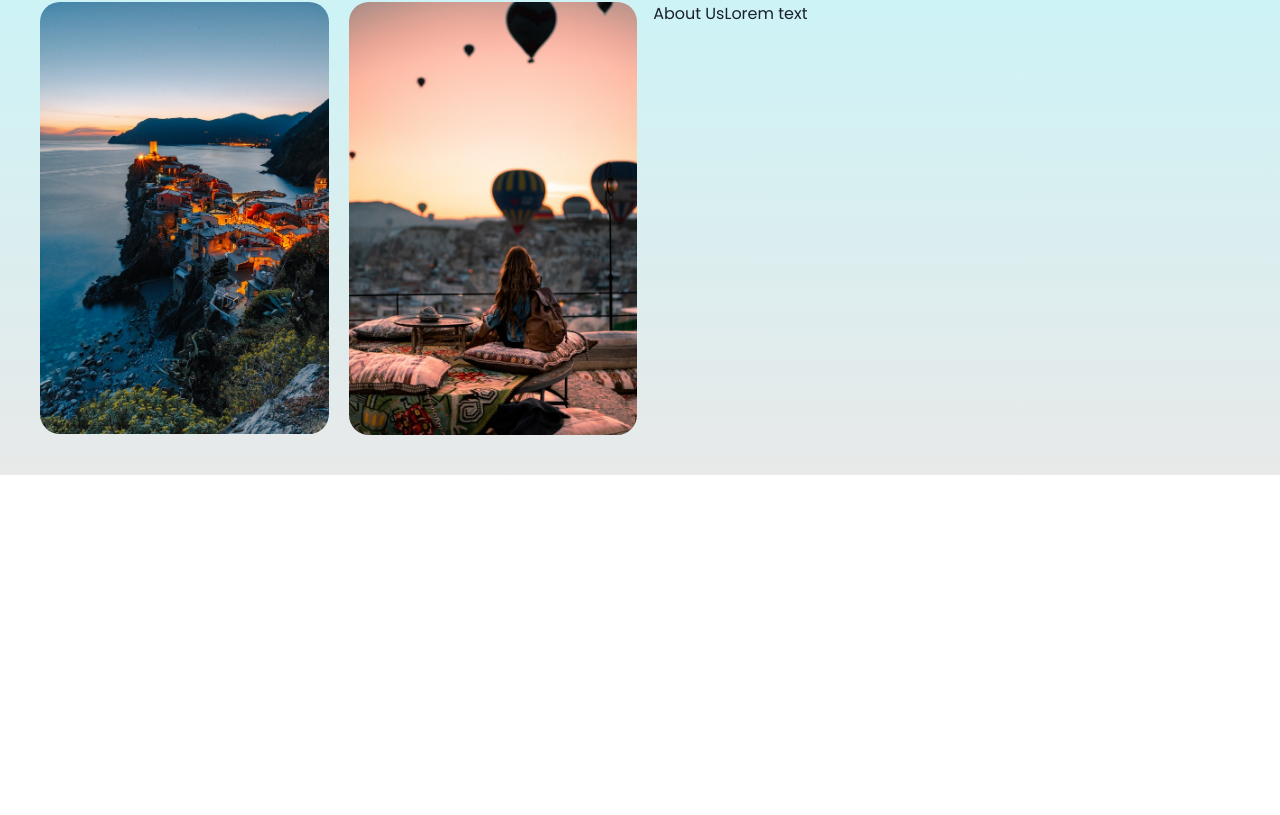
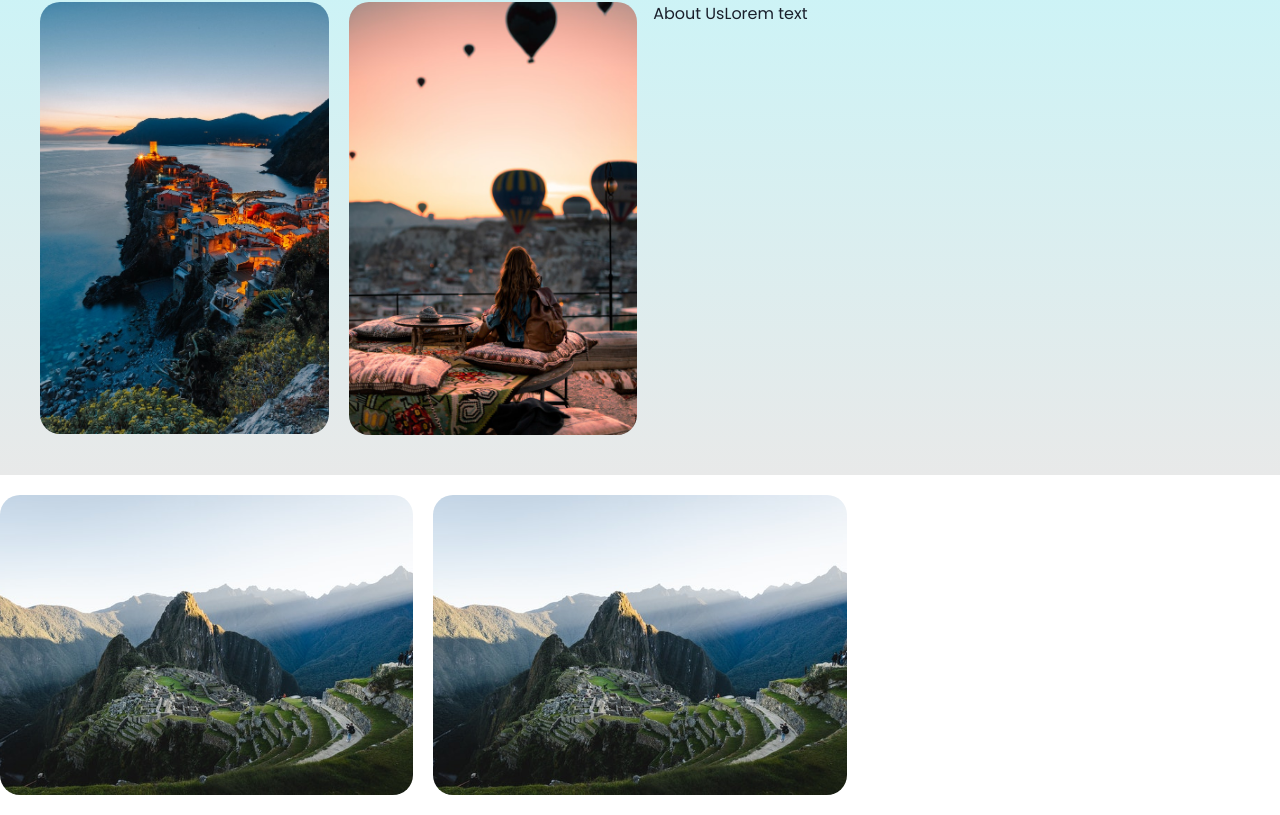
Before and after one commit to hector3211/Travel-website, a Next.js app: page / in a window 1280 px wide. Shown: the part 838-1653 px from the top of the page. Before the commit the page ends 1313 px from the top, so only its background shows below. Built offline with nearby package versions, Linux system fonts and the light colour scheme.

Commit message:
carousel addition

```diff
--- /dev/null
+++ b/components/carousel.js
@@ -0,0 +1,51 @@
+import React from "react";
+import { Swiper, SwiperSlide } from "swiper/react";
+// Import Swiper styles
+import "swiper/css";
+import "swiper/css/pagination";
+
+// import required modules
+import { Mousewheel, Pagination } from "swiper";
+import { Box, Image } from "@chakra-ui/react";
+export default function carousel() {
+  return (
+    <Box maxW={{ base: "100%", md: "100%" }}>
+      <Swiper
+        styles={{ padding: "5px" }}
+        direction={"horizontal"}
+        slidesPerView={3}
+        spaceBetween={20}
+        slidesPerGroup={3}
+        mousewheel={true}
+        pagination={{
+          clickable: true,
+        }}
+        modules={[Mousewheel, Pagination]}
+        className="mySwiper"
+      >
+        <SwiperSlide>
+          <Image
+            my={5}
+            rounded={20}
+            src="/images/gridone.jpg"
+            alt="grid one photo"
+            objectFit={"cover"}
+            w="100%"
+            h="300px"
+          />
+        </SwiperSlide>
+        <SwiperSlide>
+          <Image
+            my={5}
+            rounded={20}
+            src="/images/gridone.jpg"
+            alt="grid one photo"
+            objectFit={"cover"}
+            w="100%"
+            h="300px"
+          />
+        </SwiperSlide>
+      </Swiper>
+    </Box>
+  );
+}
--- a/layouts/main.js
+++ b/layouts/main.js
@@ -7,16 +7,7 @@ export default function main({ children }) {
     <Box as="main" minheight="100vh">
       <Head>
         <meta content="width=device-width, inital-scale=1" />
-        <link rel="preconnect" href="https://fonts.googleapis.com" />
-        <link
-          rel="preconnect"
-          href="https://fonts.gstatic.com"
-          crossOrigin="true"
-        />
-        <link
-          href="https://fonts.googleapis.com/css2?family=Poppins&display=swap"
-          rel="stylesheet"
-        ></link>
+        <meta charSet="utf-8" />
       </Head>
       <Box maxWidth="100%" fontFamily={"'Poppins', sans-serif"}>
         {children}
--- a/package.json
+++ b/package.json
@@ -16,7 +16,8 @@
     "next": "12.1.6",
     "react": "18.1.0",
     "react-dom": "18.1.0",
-    "react-icons": "^4.4.0"
+    "react-icons": "^4.4.0",
+    "swiper": "^8.2.2"
   },
   "devDependencies": {
     "eslint": "8.16.0",
--- a/pages/_document.js
+++ b/pages/_document.js
@@ -4,7 +4,18 @@ export default class Document extends NextDocument {
   render() {
     return (
       <Html lang="en">
-        <Head></Head>
+        <Head>
+          <link rel="preconnect" href="https://fonts.googleapis.com" />
+          <link
+            rel="preconnect"
+            href="https://fonts.gstatic.com"
+            crossOrigin="true"
+          />
+          <link
+            href="https://fonts.googleapis.com/css2?family=Poppins&display=swap"
+            rel="stylesheet"
+          ></link>
+        </Head>
         <body>
           <Main />
           <NextScript />
--- a/pages/index.js
+++ b/pages/index.js
@@ -2,12 +2,14 @@ import { Box } from "@chakra-ui/react";
 import Nav from "../components/nav";
 import Hero from "../components/hero";
 import About from "../components/about";
+import Carousel from "../components/carousel";
 export default function Home() {
   return (
     <Box>
       <Nav />
       <Hero />
       <About />
+      <Carousel />
     </Box>
   );
 }
```
Also changed, not shown: 2 other files (tests, documents, lock files or other folders).
